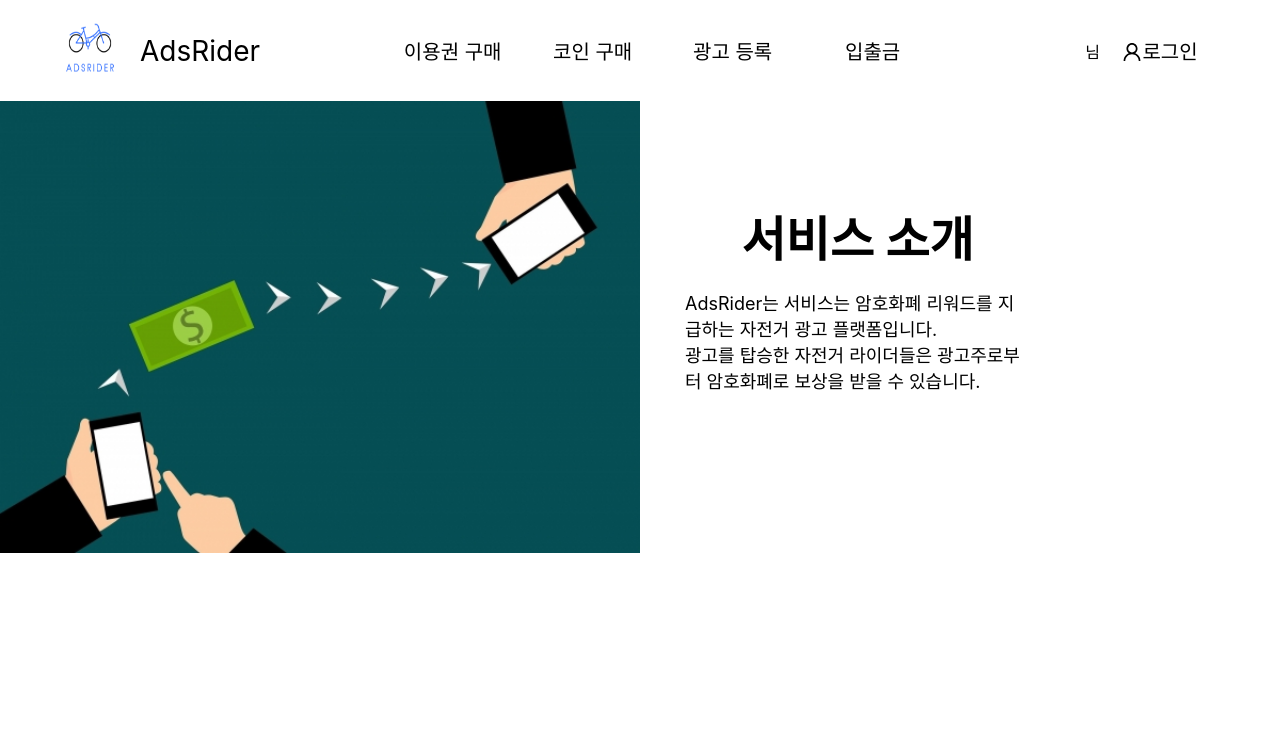
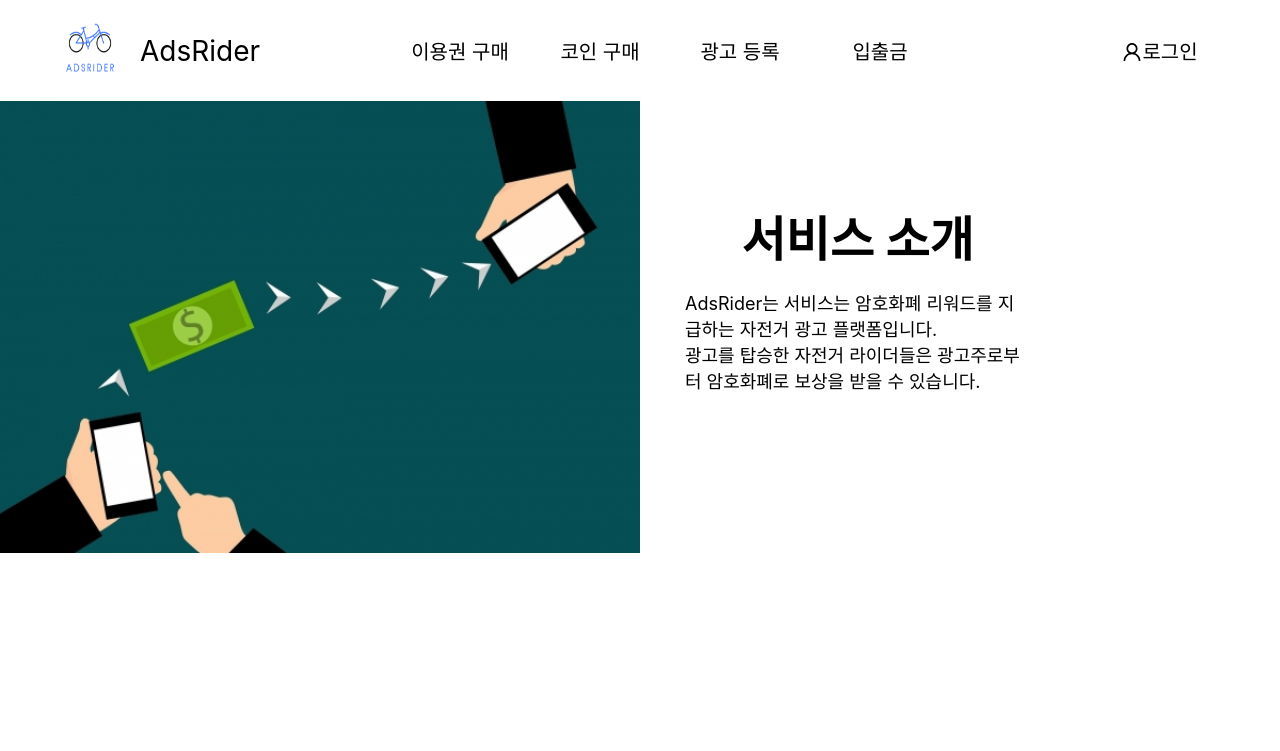
Before and after one commit to oni-nick/korthodox, a React (Create React App) app: page / in a window 1280 px wide. Shown: the top 751 px of the page. Built offline with nearby package versions, Linux system fonts and the light colour scheme; no server answers.

Commit message:
헤더에 이름, 타입 출력 수정

```diff
--- a/src/Main/Header.tsx
+++ b/src/Main/Header.tsx
@@ -31,13 +31,13 @@ function Header(){
             </StyledHeaderMenu>
             <Spacer></Spacer>
             <StyledHeaderMenu>
-                {user.email + ' ' + user.level + '님'}
                 {
                     !user.email
                         ?   <li>
                                 <Anchor href="/login"><p><UserOutlined />로그인</p></Anchor>
                             </li>
                         :   <>
+                                {user.email + ' ' + user.level + '님'}
                                 <div style={{marginRight : '30px'}}>
                                     <></>
                                 </div>
```
